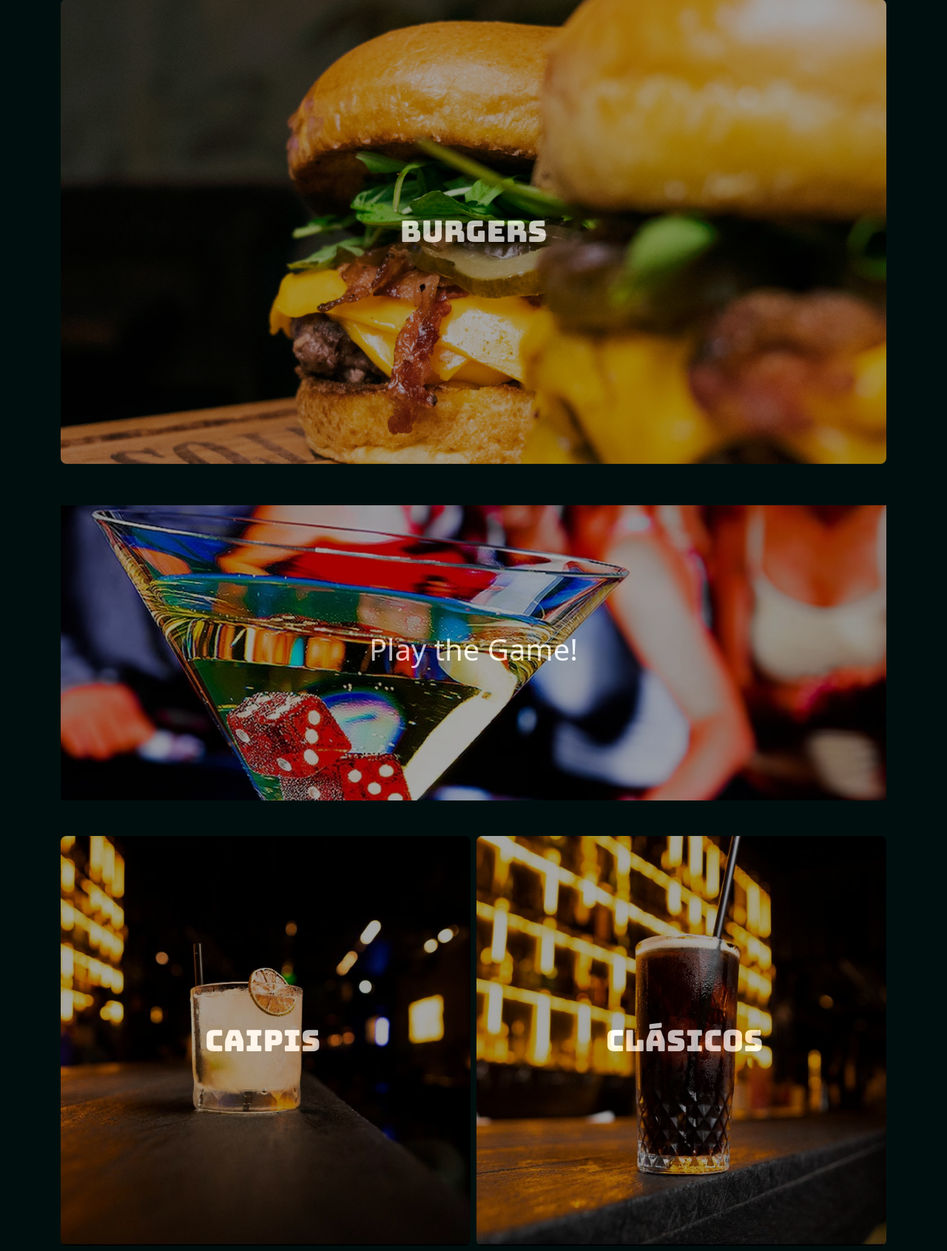
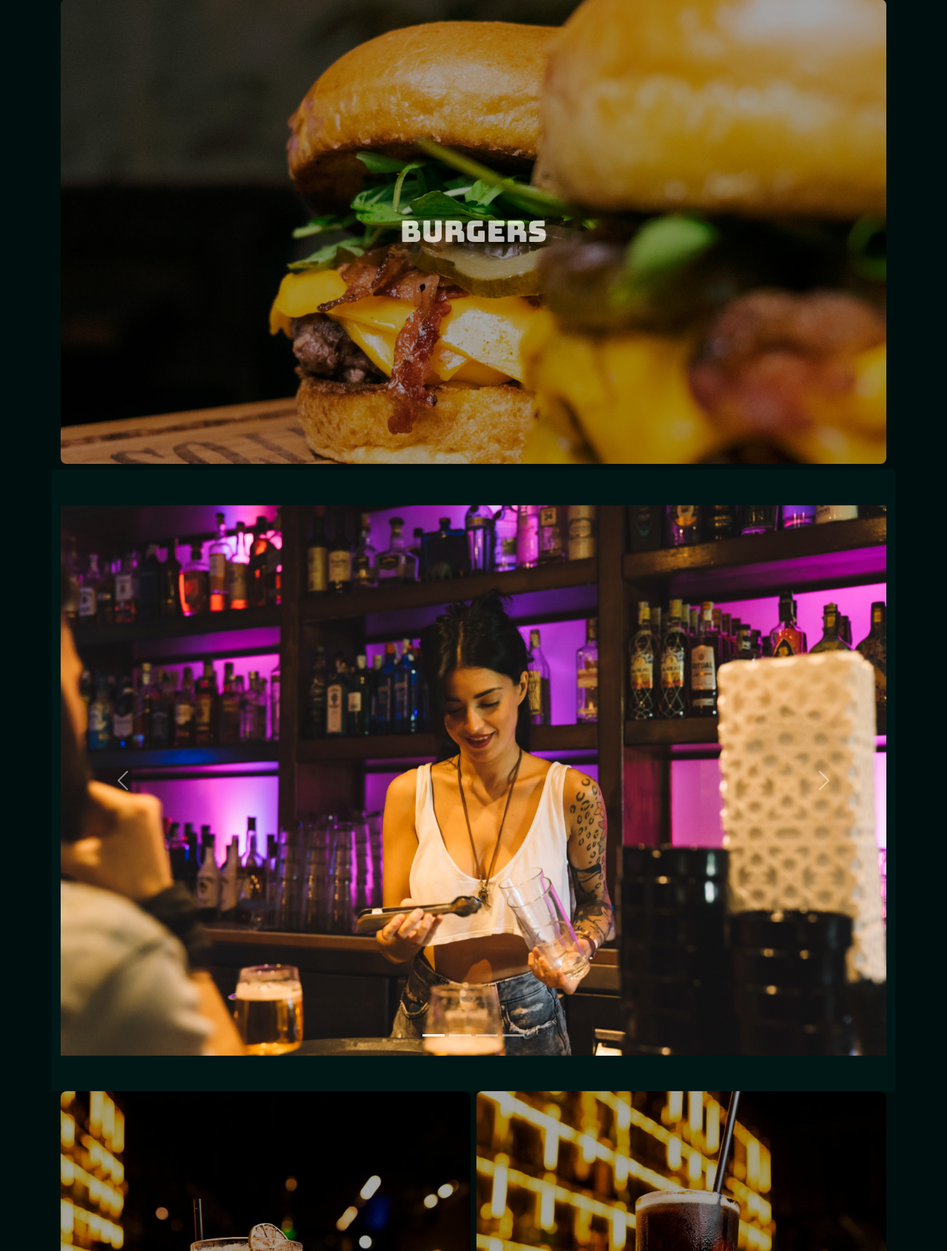
Before and after one commit to lionhuck/delightfull_bananas, a Flask app: page /index in a window 1280 px wide. Shown: the part 1263-2954 px from the top of the page at 74% size. Run offline with Flask 3, Linux system fonts and the light colour scheme; some libraries are stand-ins or nearby versions.

Commit message:
carousel y compartir ubicación

```diff
--- a/static/css/style.css
+++ b/static/css/style.css
@@ -168,7 +168,6 @@ body, html{
     background-color: rgba(0, 0, 0, 0.5);
 }
 
-
 /*------------------- navbar --------------------------*/
 
 .navbar{
--- a/static/javascript/script.js
+++ b/static/javascript/script.js
@@ -1,3 +1,27 @@
+//-------------- Compartir ubicacion -----------------
+
+
+document.addEventListener("DOMContentLoaded", function() {
+    document.getElementById("share-location").addEventListener("click", function() {
+        // Define la URL de la ubicación que quieres compartir
+        const locationURL = "https://maps.app.goo.gl/yL82Qrad6rf77WRs6";
+
+        // Crea el mensaje con la ubicación
+        const message = `Vení a disfrutar la experiencia Vares. Estamos aquí: ${locationURL}`;
+
+        // Codifica el mensaje para que sea seguro en la URL
+        const encodedMessage = encodeURIComponent(message);
+
+        // Crea el enlace para WhatsApp
+        const whatsappURL = `https://wa.me/?text=${encodedMessage}`;
+
+        // Abre WhatsApp en una nueva ventana o pestaña
+        window.open(whatsappURL, '_blank');
+    });
+});
+
+
+
 // -------------- Index -----------------
 let lastClickedContainer = null;
 
@@ -253,19 +277,3 @@ function generarId() {
     localStorage.setItem('idUsuario', id.toString());
     return id;
 }
-
-
-
-
-
-// otra opción:
-// agregar a cada .image-container: data-url="pagina1.html"
-
-// document.querySelectorAll('.image-container').forEach(container => {
-// container.addEventListener('click', function() {
-//     Espera un momento para que el efecto hover se complete
-//     setTimeout(() => {
-//     window.location.href = this.dataset.url;
-//     }, 200); // Ajusta el tiempo si es necesario
-// });
-// });
--- a/templates/index_vares.html
+++ b/templates/index_vares.html
@@ -45,9 +45,47 @@
       </div>
 
       <div class="col-12 py-5 image-container" data-url="#" style="background-color: rgb(0, 23, 22)">
-        <img src="{{ url_for('static', filename='img/game/drinks-on-us-5.avif') }}" alt="burgers" class="img-fluid">
+        <!-- <img src="{{ url_for('static', filename='img/game/drinks-on-us-5.avif') }}" alt="burgers" class="img-fluid">
         <div class="title-static">
           <h3 class="h1">Play the Game! </h3>
+        </div> -->
+        <div id="slider-carousel" class="carousel slide" data-bs-ride="carousel">
+          <div class="carousel-inner">
+
+              <div class="carousel-indicators">
+                  <button class="active" data-bs-target="#slider-carousel" data-bs-slide-to="0"></button>
+                  <button data-bs-target="#slider-carousel" data-bs-slide-to="1"></button>
+                  <button data-bs-target="#slider-carousel" data-bs-slide-to="2"></button>
+                  <button data-bs-target="#slider-carousel" data-bs-slide-to="3"></button>
+              </div>
+
+
+              <div class="carousel-item active" data-bs-interval="4000">
+                  <img class="d-block w-100" src="{{url_for('static', filename='img/carousel/2147680613.jpg')}}" alt="">
+              </div>
+
+              <div class="carousel-item" data-bs-interval="4000">
+                  <img class="d-block w-100" src="{{url_for('static', filename='img/carousel/2148111192.jpg')}}" alt="">
+              </div>
+
+              <div class="carousel-item" data-bs-interval="4000">
+                  <img class="d-block w-100" src="{{url_for('static', filename='img/carousel/2148330460.jpg')}}" alt="">
+              </div>
+
+              <div class="carousel-item" data-bs-interval="4000">
+                  <img class="d-block w-100" src="{{ url_for('static', filename='img/carousel/2147680617.jpg') }}" alt="">
+              </div>
+
+          </div>
+
+          <button class="carousel-control-prev" data-bs-target="#slider-carousel" data-bs-slide="prev">
+              <span class="carousel-control-prev-icon"></span>
+          </button>
+
+          <button class="carousel-control-next" data-bs-target="#slider-carousel" data-bs-slide="next">
+              <span class="carousel-control-next-icon"></span>
+          </button>
+
         </div>
       </div>
 
--- a/templates/template_base.html
+++ b/templates/template_base.html
@@ -110,12 +110,8 @@
   <!---- navbar bottom ---->
   <nav class="navbar-bottom navbar navbar-dark fixed-bottom" style="background-color: rgb(0, 15, 14)">
     <div class="container-fluid d-flex justify-content-around">
-      <a href="#">
-        <i class="bi bi-bell fs-2"></i>
-      </a>
-      <a href="#">
-        <i class="bi bi-geo-alt fs-2"></i>
-      </a>
+      <i class="bi bi-bell fs-2"></i>
+      <i class="bi bi-geo-alt fs-2" id="share-location"></i>
       <a href="/index">
         <i class="bi bi-house fs-1"></i>
       </a>
```
Also changed, not shown: static/img/carousel/2147680613.jpg (added), static/img/carousel/2147680617.jpg (added), static/img/carousel/2148111192.jpg (added), static/img/carousel/2148330460.jpg (added), static/img/carousel/2151543753.jpg (added), 1 other file.
